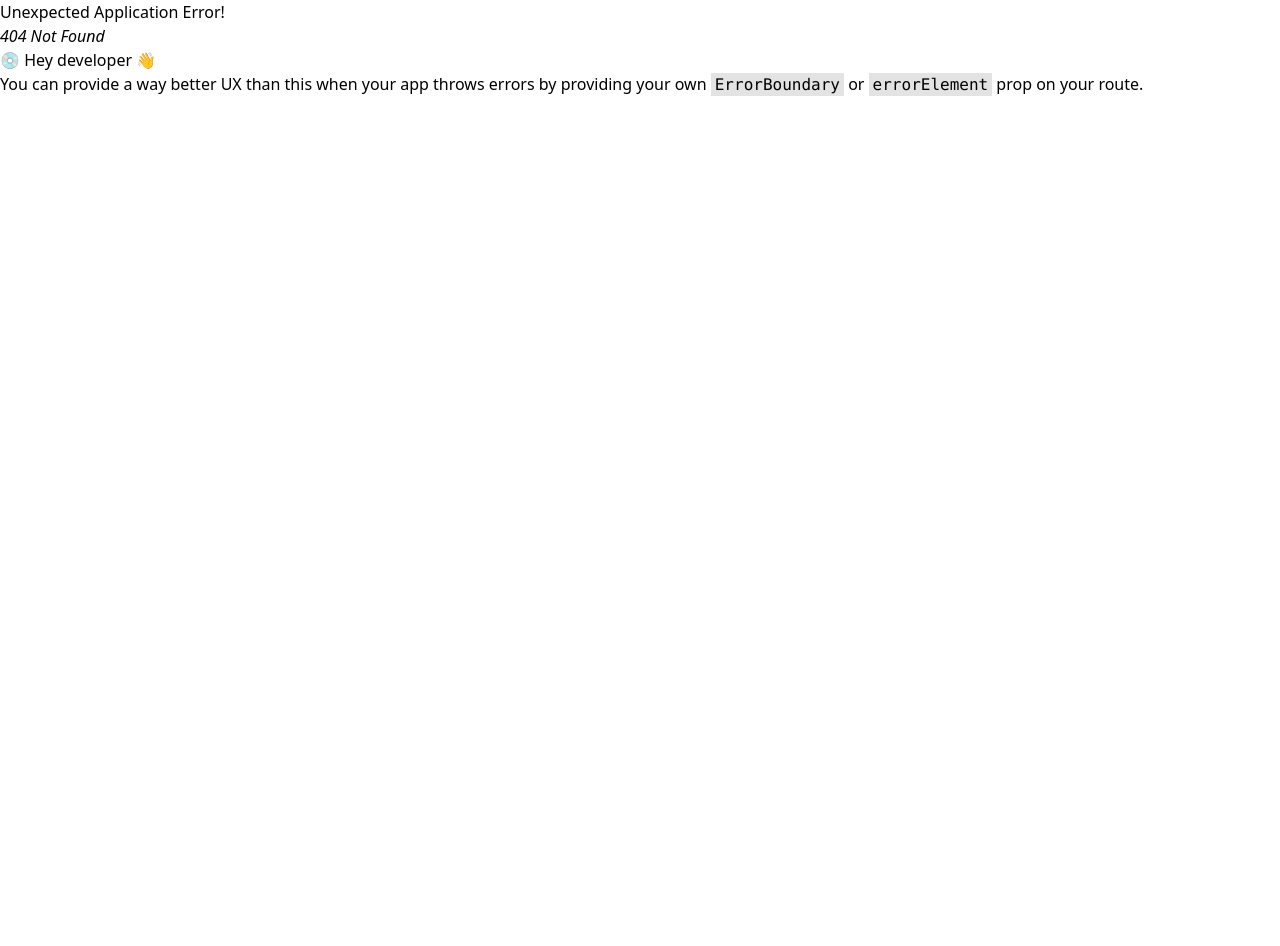
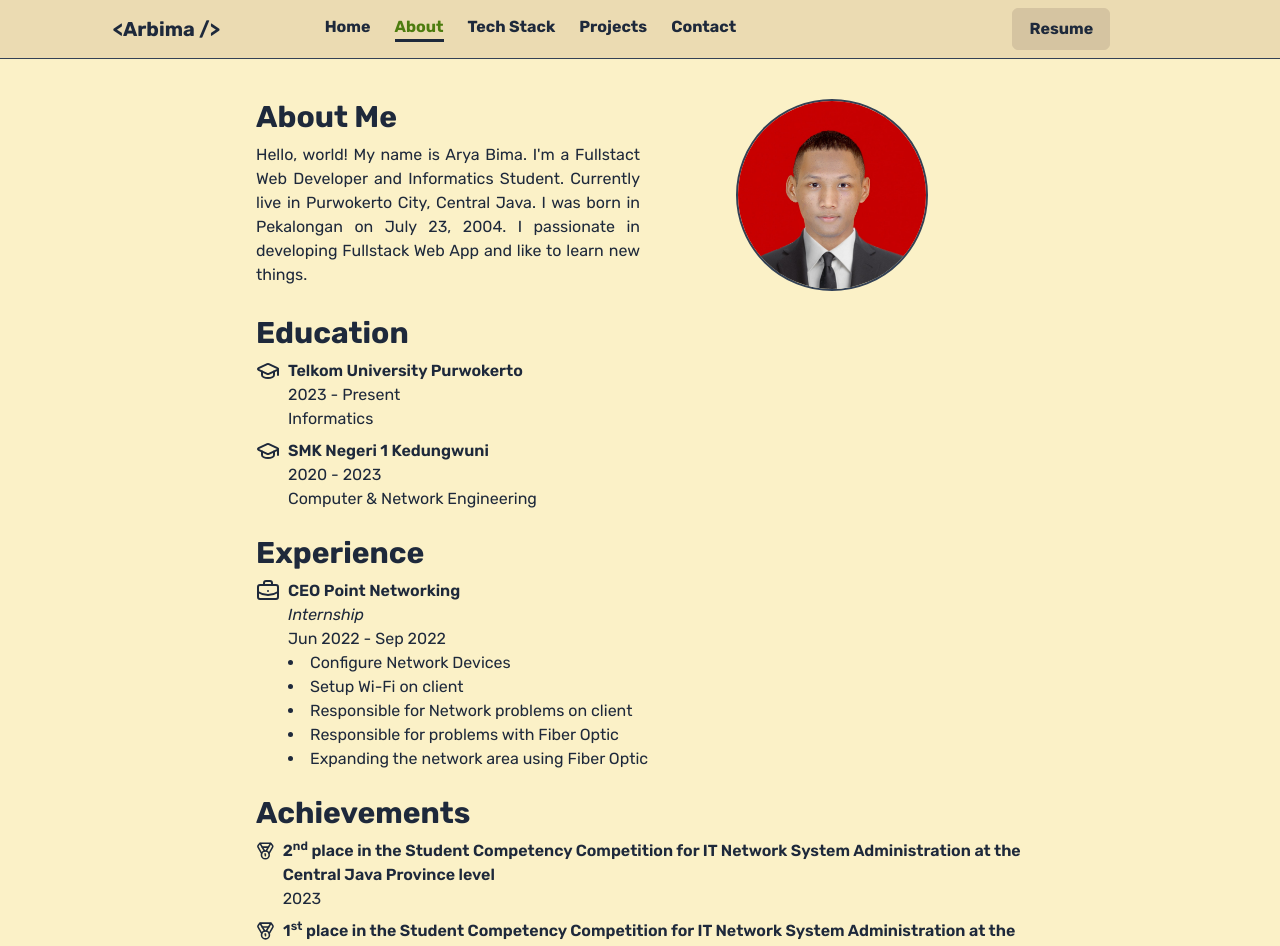
Before and after one commit to arxvzy/portfolio-react, a React (Vite) app: page /about in a window 1280 px wide. Before the commit this address had no page. Shown: the top 946 px of the page. Before the commit the page ends 800 px from the top, so only its background shows below. Built offline with nearby package versions, Linux system fonts and the light colour scheme.

Commit message:
feat(About): add about page

```diff
--- a/src/main.jsx
+++ b/src/main.jsx
@@ -4,6 +4,7 @@ import { createBrowserRouter, RouterProvider } from "react-router-dom";
 import "./index.css";
 import Home from "./pages/Home.jsx";
 import Layout from "./components/Layout.jsx";
+import About from "./pages/About.jsx";
 
 const router = createBrowserRouter([
   {
@@ -14,6 +15,10 @@ const router = createBrowserRouter([
         path: "/",
         element: <Home />,
       },
+      {
+        path: "/about",
+        element: <About />,
+      },
     ],
   },
 ]);
--- /dev/null
+++ b/src/pages/About.jsx
@@ -0,0 +1,107 @@
+import { Helmet } from "react-helmet";
+import faceImage from "../assets/face.jpg";
+import { BriefcaseBusiness, GraduationCap, Medal } from "lucide-react";
+
+export default function About() {
+  return (
+    <div className="flex flex-col w-full">
+      <Helmet>
+        <title>About | Arya Bima</title>
+      </Helmet>
+
+      {/*
+        About Section Here
+      */}
+      <div className="flex w-3/5 mx-auto mt-10 justify-start text-base font-normal">
+        <div className="w-1/2 ">
+          <h1 className="font-bold text-3xl">About Me</h1>
+          <p className="mt-2 text-justify">
+            Hello, world! My name is Arya Bima. I'm a Fullstact Web Developer
+            and Informatics Student. Currently live in Purwokerto City, Central
+            Java. I was born in Pekalongan on July 23, 2004. I passionate in
+            developing Fullstack Web App and like to learn new things.
+          </p>
+        </div>
+        <div className="w-1/4 m-auto">
+          <img
+            src={faceImage}
+            alt="Image of me"
+            className="w-full mx-auto rounded-full aspect-square object-cover object-top border-2 border-slate-700"
+          />
+        </div>
+      </div>
+
+      {/*
+        Education Section Here
+      */}
+      <div className="w-3/5 mt-6 mx-auto ">
+        <h1 className="font-bold text-3xl">Education</h1>
+        <div className="mt-2 flex gap-2">
+          <GraduationCap className="w-6 h-6" />
+          <div className="text-base font-normal">
+            <h2 className="font-semibold ">Telkom University Purwokerto</h2>
+            <p>2023 - Present</p>
+            <p>Informatics</p>
+          </div>
+        </div>
+        <div className="mt-2 flex gap-2">
+          <GraduationCap className="w-6 h-6" />
+          <div className="text-base font-normal">
+            <h2 className="font-semibold ">SMK Negeri 1 Kedungwuni</h2>
+            <p>2020 - 2023</p>
+            <p>Computer & Network Engineering</p>
+          </div>
+        </div>
+      </div>
+
+      {/*
+        Experience Section Here
+      */}
+      <div className="w-3/5 mt-6 mx-auto">
+        <h2 className="font-bold text-3xl">Experience</h2>
+        <div className="mt-2 flex gap-2">
+          <BriefcaseBusiness className="w-6 h-6" />
+          <div className="text-base font-normal">
+            <h2 className="font-semibold ">CEO Point Networking</h2>
+            <p className="italic">Internship</p>
+            <p>Jun 2022 - Sep 2022</p>
+            <ul className="list-disc list-inside">
+              <li>Configure Network Devices</li>
+              <li>Setup Wi-Fi on client</li>
+              <li>Responsible for Network problems on client</li>
+              <li>Responsible for problems with Fiber Optic</li>
+              <li>Expanding the network area using Fiber Optic</li>
+            </ul>
+          </div>
+        </div>
+      </div>
+
+      {/*
+        Achievements Section Here
+      */}
+      <div className="w-3/5 mt-6 mx-auto pb-10">
+        <h2 className="font-bold text-3xl">Achievements</h2>
+        <div className="mt-2 flex gap-2">
+          <Medal className="w-6 h-6" />
+          <div className="text-base font-normal">
+            <h2 className="font-semibold ">
+              2<sup>nd</sup> place in the Student Competency Competition for IT
+              Network System Administration at the Central Java Province level
+            </h2>
+            <p>2023</p>
+          </div>
+        </div>
+        <div className="mt-2 flex gap-2">
+          <Medal className="w-6 h-6" />
+          <div className="text-base font-normal">
+            <h2 className="font-semibold ">
+              1<sup>st</sup> place in the Student Competency Competition for IT
+              Network System Administration at the Pekalongan Regency level
+            </h2>
+            <p>2023</p>
+          </div>
+        </div>
+      </div>
+    </div>
+  );
+}
```
Also changed, not shown: src/assets/face.jpg (added).
